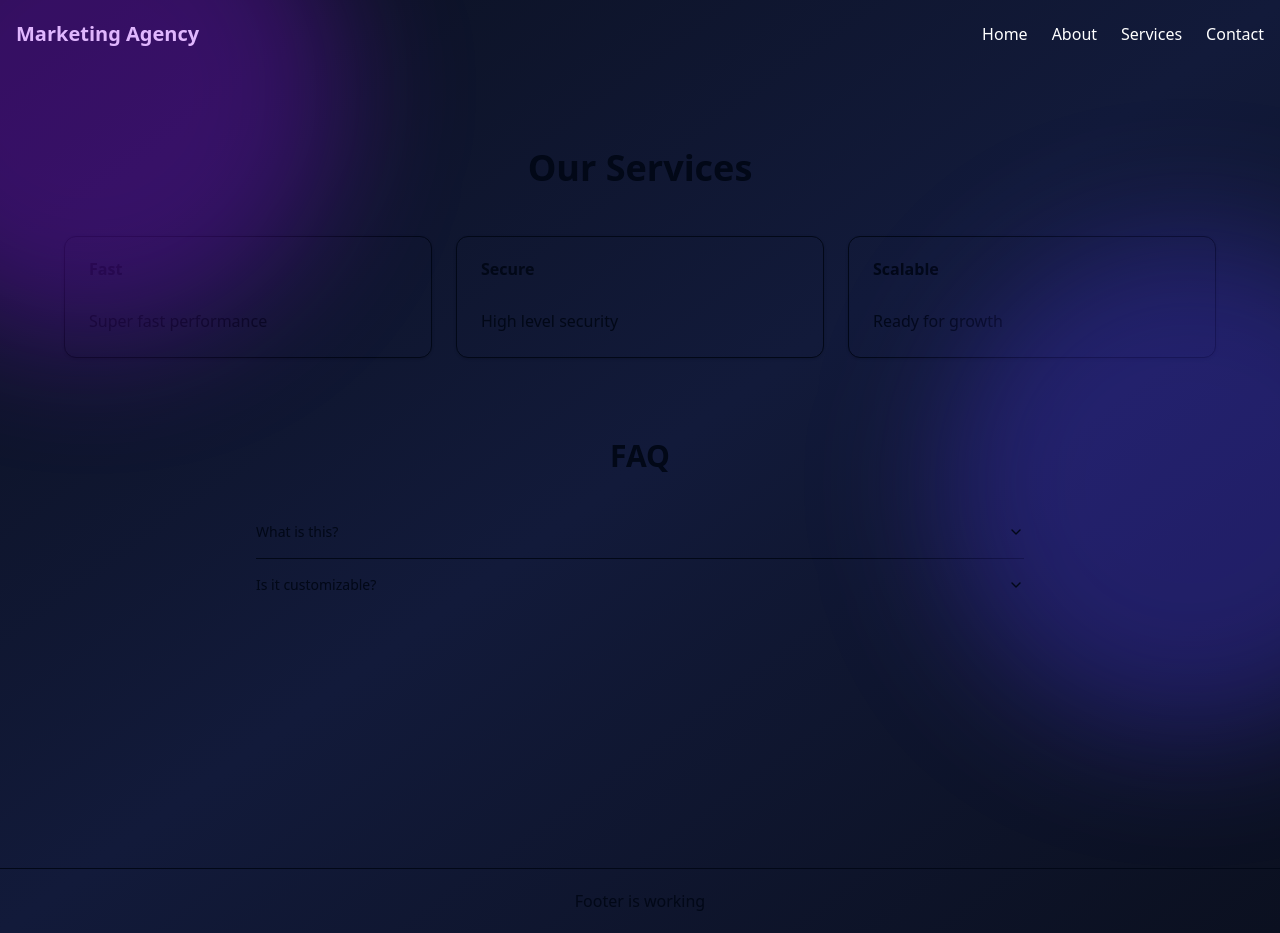
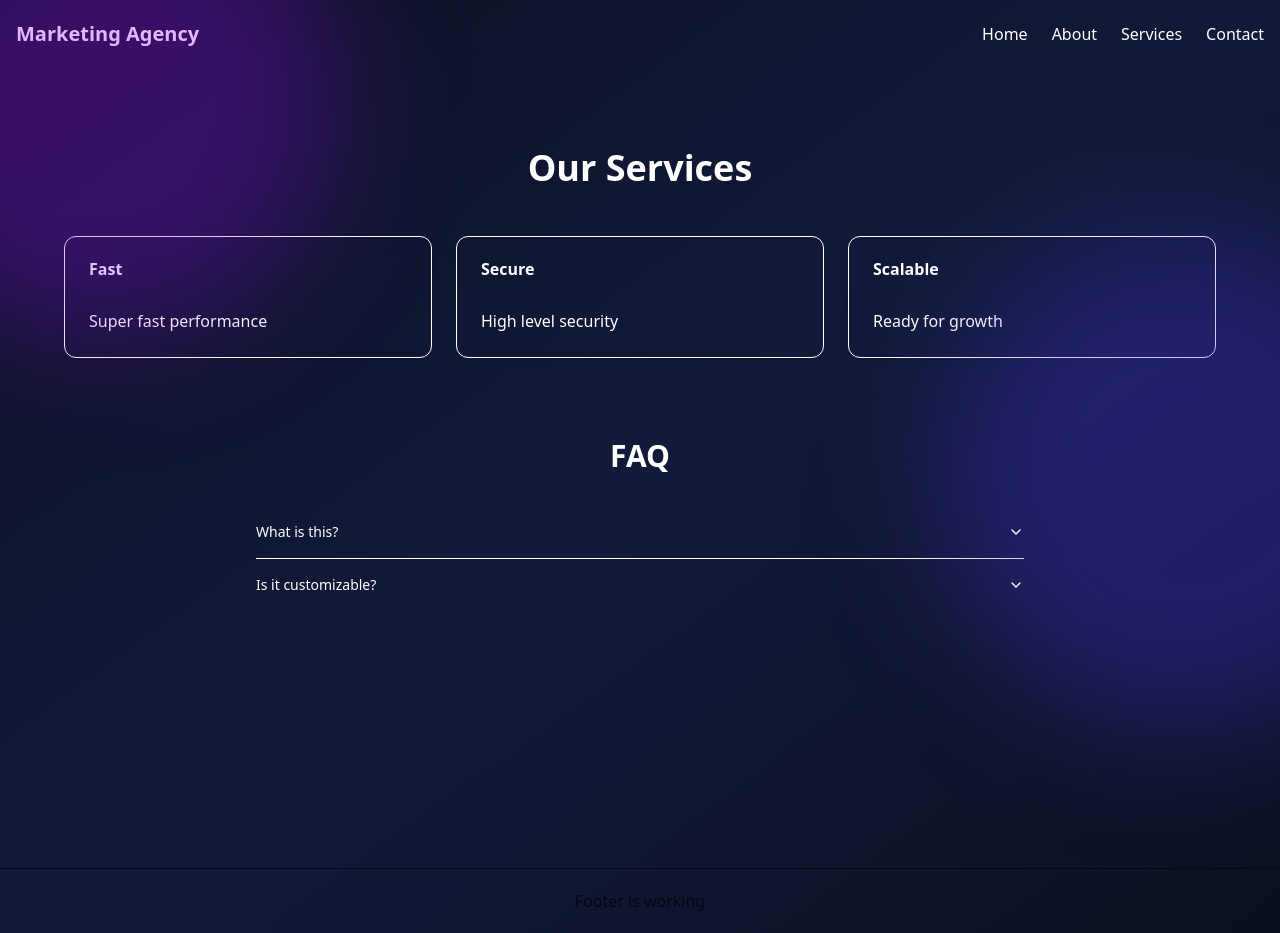
Before and after one commit to Lahcen-Ouhassou/Marketing-Agency-LandingPage, a React (Vite) app: page /services in a window 1280 px wide. Built offline with nearby package versions, Linux system fonts and the light colour scheme.

Commit message:
UpdServicesPages

```diff
--- a/src/pages/Services.jsx
+++ b/src/pages/Services.jsx
@@ -11,7 +11,7 @@ function Services() {
   return (
     <div className="min-h-screen py-20 px-4">
       {/* ===== Services Cards ===== */}
-      <section className="max-w-6xl mx-auto mb-20">
+      <section className="max-w-6xl mx-auto mb-20 text-white">
         <h1 className="text-4xl font-bold text-center mb-12">Our Services</h1>
 
         <div className="grid grid-cols-1 md:grid-cols-3 gap-6">
@@ -39,7 +39,7 @@ function Services() {
       </section>
 
       {/* ===== FAQ ===== */}
-      <section className="max-w-3xl mx-auto">
+      <section className="max-w-3xl mx-auto text-white">
         <h2 className="text-3xl font-bold text-center mb-8">FAQ</h2>
 
         <Accordion type="single" collapsible>
```
